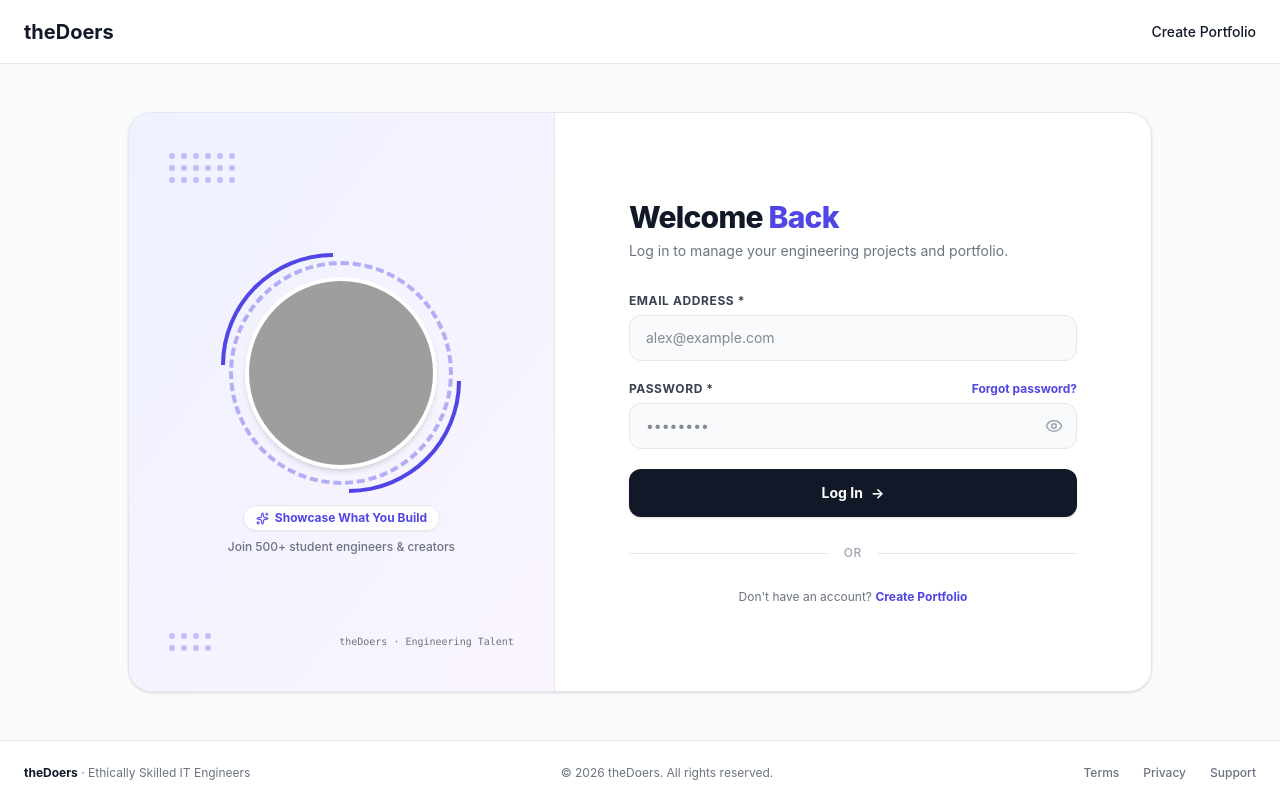
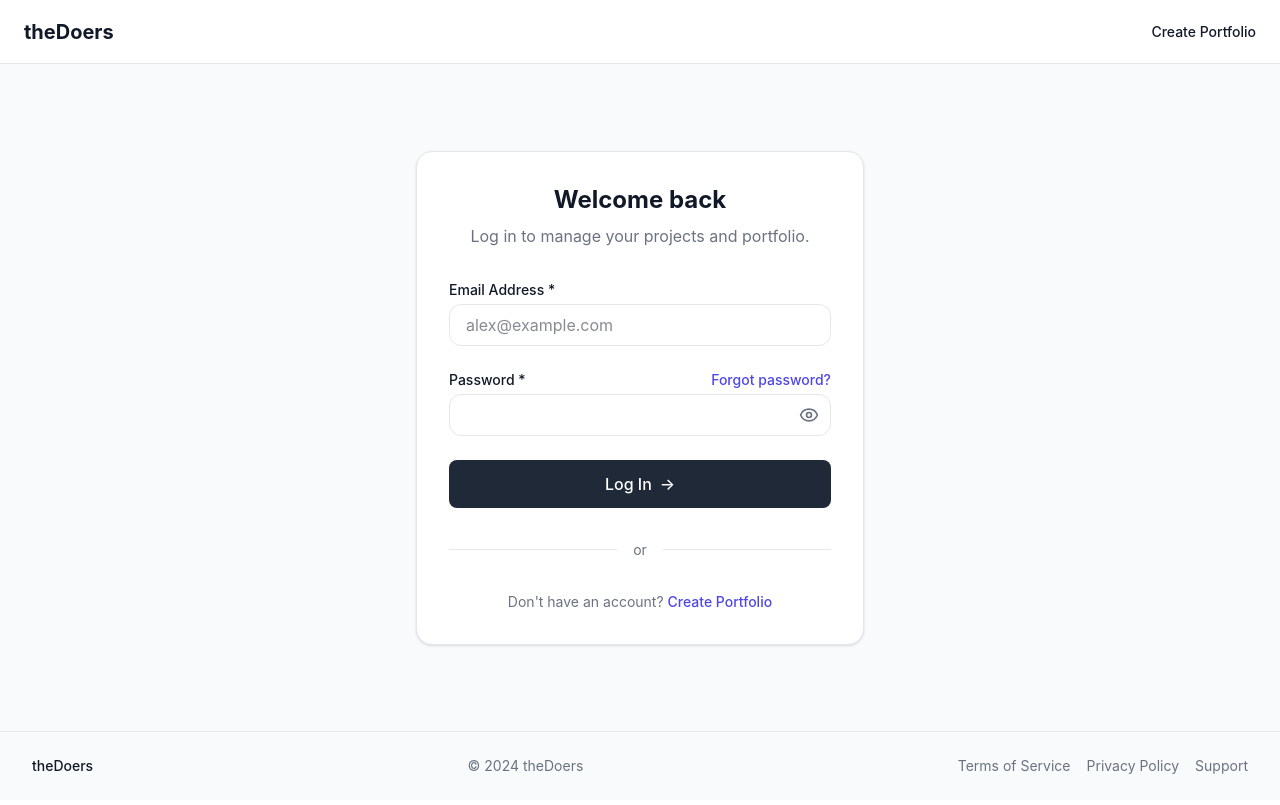
Before and after one commit to AroTech23/theDoers, a Next.js app: page /login in a window 1280 px wide. Built offline with nearby package versions, Linux system fonts and the light colour scheme; grey boxes are pictures that could not be loaded.

Commit message:
revert: restore original clean login page design

```diff
--- a/app/login/page.tsx
+++ b/app/login/page.tsx
@@ -3,7 +3,7 @@
 import { useState } from 'react';
 import Link from 'next/link';
 import { useRouter } from 'next/navigation';
-import { Eye, EyeOff, Sparkles, CheckCircle2 } from 'lucide-react';
+import { Eye, EyeOff } from 'lucide-react';
 import AuthNavbar from '@/components/layout/AuthNavbar';
 
 export default function LoginPage() {
@@ -25,74 +25,16 @@ export default function LoginPage() {
     <div className="min-h-screen flex flex-col bg-[#F9FAFB]">
       <AuthNavbar rightLink={{ label: 'Create Portfolio', href: '/register' }} />
 
-      <main className="flex-1 flex items-center justify-center p-6 md:p-12">
-        <div className="w-full max-w-5xl bg-white rounded-3xl shadow-sm border border-[#E5E7EB] overflow-hidden grid grid-cols-1 lg:grid-cols-12 min-h-[580px]">
-
-          {/* LEFT COLUMN: Hero Section with Circular Photo Holder & Design Elements */}
-          <div className="lg:col-span-5 bg-gradient-to-br from-[#EEF2FF] via-[#F5F3FF] to-[#FAF5FF] p-8 md:p-10 flex flex-col justify-between relative overflow-hidden border-b lg:border-b-0 lg:border-r border-[#E5E7EB]">
-
-            {/* Top Dot Matrix Accent */}
-            <div className="flex gap-2 opacity-30 text-[#4F46E5]">
-              <div className="grid grid-cols-6 gap-1.5">
-                {[...Array(18)].map((_, idx) => (
-                  <span key={idx} className="w-1.5 h-1.5 rounded-full bg-[#4F46E5] inline-block" />
-                ))}
-              </div>
+      <main className="flex-1 flex items-center justify-center p-4">
+        <div className="w-full max-w-md bg-white rounded-2xl shadow-sm border border-[#E5E7EB] p-8">
+          <div className="text-center mb-8">
+            <h1 className="text-2xl font-bold text-[#111827] mb-2">Welcome back</h1>
+            <p className="text-[#6B7280]">Log in to manage your projects and portfolio.</p>
           </div>
 
-            {/* Circular Profile Avatar Holder with Curved Blue Border Accents */}
-            <div className="my-auto py-6 flex flex-col items-center justify-center relative">
-              <div className="relative w-56 h-56 flex items-center justify-center">
-                {/* Curved Accent Ring (as in reference image) */}
-                <div className="absolute inset-0 rounded-full border-4 border-dashed border-[#4F46E5]/40 animate-spin-slow"></div>
-                <div className="absolute -top-2 -left-2 w-28 h-28 border-t-4 border-l-4 border-[#4F46E5] rounded-tl-full"></div>
-                <div className="absolute -bottom-2 -right-2 w-28 h-28 border-b-4 border-r-4 border-[#4F46E5] rounded-br-full"></div>
-
-                {/* Circular Photo Holder */}
-                <div className="w-48 h-48 rounded-full bg-white shadow-md border-4 border-white overflow-hidden flex items-center justify-center relative z-10">
-                  <img
-                    src="https://images.unsplash.com/photo-1534528741775-53994a69daeb?auto=format&fit=crop&q=80&w=400"
-                    alt="Featured Doer"
-                    className="w-full h-full object-cover"
-                  />
-                </div>
-              </div>
-
-              {/* Tag below image */}
-              <div className="mt-5 text-center">
-                <div className="inline-flex items-center gap-1.5 px-3 py-1 bg-white/90 backdrop-blur-sm border border-[#E5E7EB] rounded-full text-xs font-bold text-[#4F46E5] shadow-xs">
-                  <Sparkles size={13} /> Showcase What You Build
-                </div>
-                <p className="text-xs text-[#6B7280] mt-2 font-medium">Join 500+ student engineers & creators</p>
-              </div>
-            </div>
-
-            {/* Bottom Dots Accent */}
-            <div className="flex justify-between items-center text-xs text-[#9CA3AF]">
-              <div className="grid grid-cols-4 gap-1.5 opacity-30">
-                {[...Array(8)].map((_, idx) => (
-                  <span key={idx} className="w-1.5 h-1.5 rounded-full bg-[#4F46E5] inline-block" />
-                ))}
-              </div>
-              <span className="font-mono text-[10px] text-[#6B7280]">theDoers · Engineering Talent</span>
-            </div>
-          </div>
-
-          {/* RIGHT COLUMN: Form Section */}
-          <div className="lg:col-span-7 p-8 md:p-12 flex flex-col justify-center">
-            <div className="max-w-md w-full mx-auto">
-              <div className="mb-8">
-                <h1 className="text-3xl font-extrabold text-[#111827] tracking-tight">
-                  Welcome <span className="text-[#4F46E5]">Back</span>
-                </h1>
-                <p className="text-sm text-[#6B7280] mt-1.5">
-                  Log in to manage your engineering projects and portfolio.
-                </p>
-              </div>
-
-              <form onSubmit={handleSubmit} className="space-y-5">
+          <form onSubmit={handleSubmit} className="space-y-6">
             <div>
-                  <label className="block text-xs font-bold uppercase tracking-wider text-[#374151] mb-1.5">
+              <label className="block text-sm font-medium text-[#111827] mb-1">
                 Email Address *
               </label>
               <input
@@ -101,16 +43,16 @@ export default function LoginPage() {
                 value={email}
                 onChange={(e) => setEmail(e.target.value)}
                 placeholder="alex@example.com"
-                    className="w-full px-4 py-3 bg-[#F9FAFB] border border-[#E5E7EB] rounded-xl text-sm text-[#111827] focus:bg-white focus:outline-none focus:ring-2 focus:ring-[#4F46E5] transition-all"
+                className="w-full px-4 py-2 border border-[#E5E7EB] rounded-xl focus:outline-none focus:ring-2 focus:ring-[#4F46E5]"
               />
             </div>
 
             <div>
-                  <div className="flex items-center justify-between mb-1.5">
-                    <label className="block text-xs font-bold uppercase tracking-wider text-[#374151]">
+              <div className="flex items-center justify-between mb-1">
+                <label className="block text-sm font-medium text-[#111827]">
                   Password *
                 </label>
-                    <Link href="/forgot-password" className="text-xs font-bold text-[#4F46E5] hover:text-[#3730A3] transition-colors">
+                <Link href="/forgot-password" className="text-sm font-medium text-[#4F46E5] hover:text-[#3730A3]">
                   Forgot password?
                 </Link>
               </div>
@@ -120,57 +62,47 @@ export default function LoginPage() {
                   required
                   value={password}
                   onChange={(e) => setPassword(e.target.value)}
-                      placeholder="••••••••"
-                      className="w-full px-4 py-3 bg-[#F9FAFB] border border-[#E5E7EB] rounded-xl text-sm text-[#111827] focus:bg-white focus:outline-none focus:ring-2 focus:ring-[#4F46E5] transition-all"
+                  className="w-full px-4 py-2 border border-[#E5E7EB] rounded-xl focus:outline-none focus:ring-2 focus:ring-[#4F46E5]"
                 />
                 <button
                   type="button"
                   onClick={() => setShowPassword(!showPassword)}
-                      className="absolute right-3.5 top-1/2 -translate-y-1/2 text-[#9CA3AF] hover:text-[#111827] cursor-pointer"
+                  className="absolute right-3 top-1/2 -translate-y-1/2 text-[#6B7280] hover:text-[#111827]"
                 >
-                      {showPassword ? <EyeOff size={18} /> : <Eye size={18} />}
+                  {showPassword ? <EyeOff size={20} /> : <Eye size={20} />}
                 </button>
               </div>
             </div>
 
             <button
               type="submit"
-                  className="w-full bg-[#111827] hover:bg-black text-white py-3.5 rounded-xl font-bold text-sm transition-all shadow-sm hover:shadow flex items-center justify-center gap-2 cursor-pointer mt-2"
+              className="w-full bg-[#1F2937] text-white py-3 rounded-lg font-medium hover:bg-[#111827] transition-colors flex items-center justify-center gap-2"
             >
               Log In <span aria-hidden="true">&rarr;</span>
             </button>
           </form>
 
-              <div className="my-7 flex items-center gap-4">
+          <div className="my-8 flex items-center gap-4">
             <div className="flex-1 h-px bg-[#E5E7EB]" />
-                <span className="text-xs text-[#9CA3AF] font-medium uppercase tracking-wider">or</span>
+            <span className="text-sm text-[#6B7280]">or</span>
             <div className="flex-1 h-px bg-[#E5E7EB]" />
           </div>
 
-              <div className="text-center">
-                <p className="text-xs text-[#6B7280]">
-                  Don&apos;t have an account?{' '}
-                  <Link href="/register" className="font-bold text-[#4F46E5] hover:underline">
+          <p className="text-center text-[#6B7280] text-sm">
+            Don't have an account?{' '}
+            <Link href="/register" className="font-medium text-[#4F46E5] hover:text-[#3730A3]">
               Create Portfolio
             </Link>
           </p>
         </div>
-            </div>
-          </div>
-
-        </div>
       </main>
 
-      <footer className="py-6 px-6 border-t border-[#E5E7EB] bg-white flex flex-col sm:flex-row items-center justify-between gap-4 text-xs text-[#6B7280]">
-        <div>
-          <span className="font-bold text-[#111827]">theDoers</span> · Ethically Skilled IT Engineers
-        </div>
-        <div>
-          © 2026 theDoers. All rights reserved.
-        </div>
-        <div className="flex gap-6 font-medium">
-          <Link href="#" className="hover:text-[#111827]">Terms</Link>
-          <Link href="#" className="hover:text-[#111827]">Privacy</Link>
+      <footer className="py-6 px-4 md:px-8 border-t border-[#E5E7EB] flex flex-col md:flex-row items-center justify-between gap-4 text-sm text-[#6B7280]">
+        <div className="font-medium text-[#111827]">theDoers</div>
+        <div>© 2024 theDoers</div>
+        <div className="flex gap-4">
+          <Link href="#" className="hover:text-[#111827]">Terms of Service</Link>
+          <Link href="#" className="hover:text-[#111827]">Privacy Policy</Link>
           <Link href="#" className="hover:text-[#111827]">Support</Link>
         </div>
       </footer>
```
Lines whose indentation alone changed are shown as unchanged.
